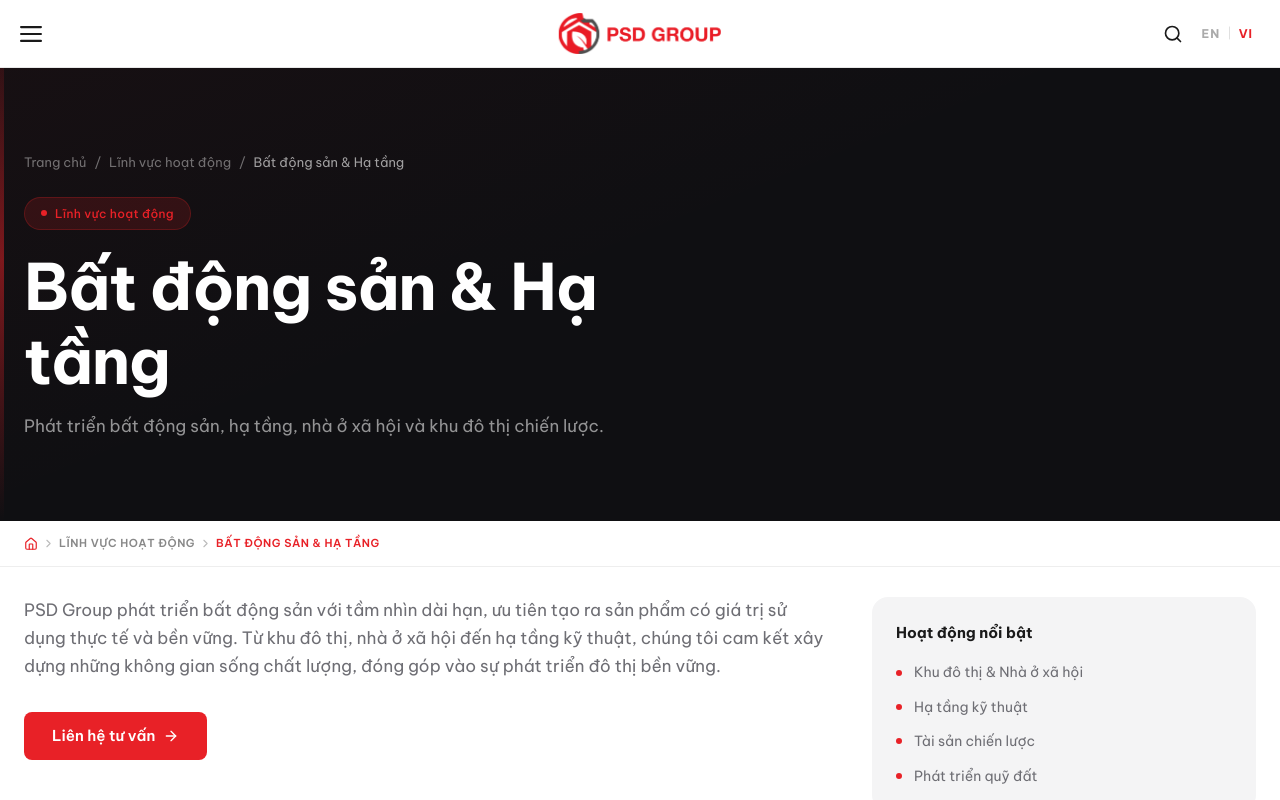
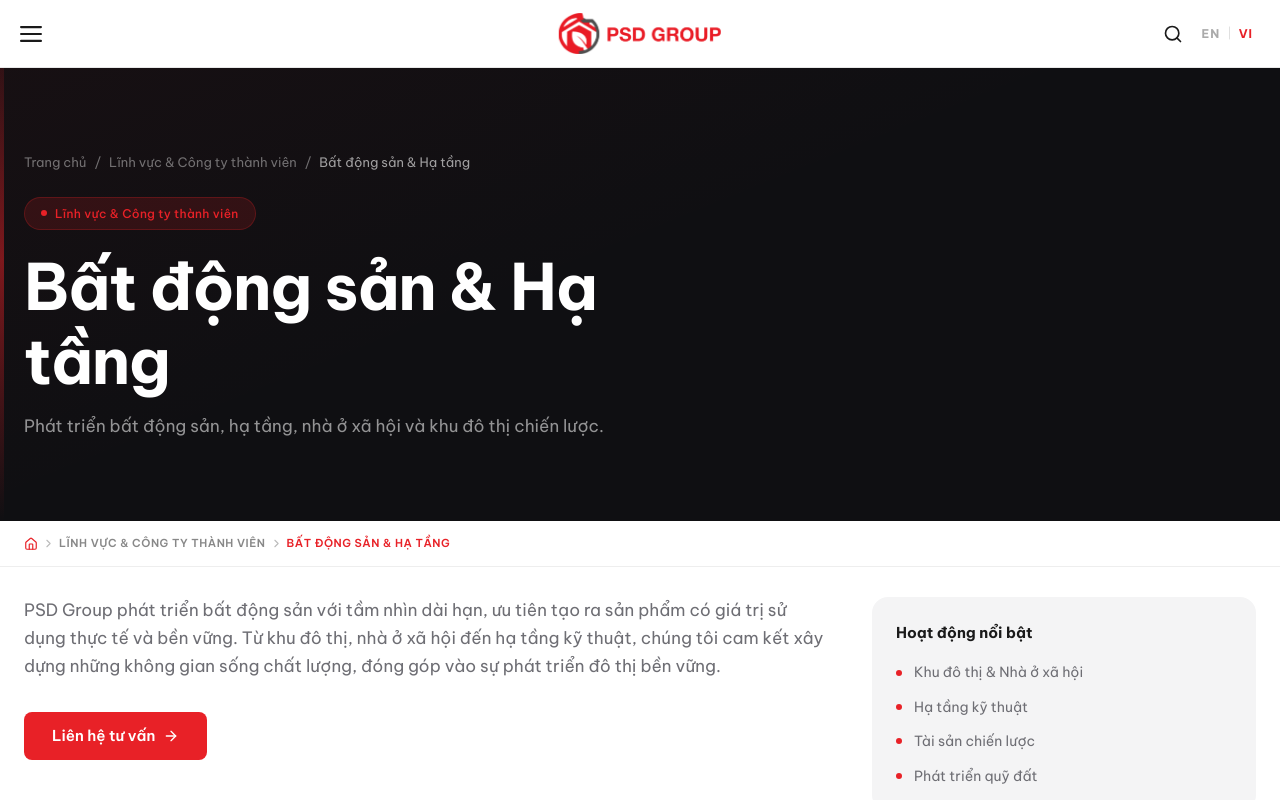
Before and after one commit to Cryptohp/psd-website, a Next.js app: page /linh-vuc-hoat-dong/bat-dong-san-ha-tang in a window 1280 px wide. Shown: the top 800 px of the page. Built offline with nearby package versions, Linux system fonts and the light colour scheme.

Commit message:
rename: linh-vuc to 'Lĩnh vực & Công ty thành viên', du-an to 'Dự án'

```diff
--- a/src/app/du-an/page.tsx
+++ b/src/app/du-an/page.tsx
@@ -80,7 +80,7 @@
         </AnimatePresence>
       </section>
 
-      <Breadcrumb items={[{ label: "Dự án & Công ty thành viên" }]} />
+      <Breadcrumb items={[{ label: "Dự án" }]} />
 
       {/* ── TABS — Mobile ── */}
       {sectors.length > 0 && (
--- a/src/app/linh-vuc-hoat-dong/[slug]/page.tsx
+++ b/src/app/linh-vuc-hoat-dong/[slug]/page.tsx
@@ -63,7 +63,7 @@
 export async function generateMetadata({ params }: { params: Promise<{ slug: string }> }): Promise<Metadata> {
   const { slug } = await params;
   const sector = sectorData[slug];
-  return { title: sector ? `${sector.name} – Lĩnh vực hoạt động` : "Lĩnh vực" };
+  return { title: sector ? `${sector.name} – Lĩnh vực & Công ty thành viên` : "Lĩnh vực" };
 }
 
 export default async function SectorDetailPage({ params }: { params: Promise<{ slug: string }> }) {
@@ -74,17 +74,17 @@
   return (
     <>
       <PageHero
-        tag="Lĩnh vực hoạt động"
+        tag="Lĩnh vực & Công ty thành viên"
         title={sector.name}
         desc={sector.desc}
         breadcrumbs={[
           { label: "Trang chủ", href: "/" },
-          { label: "Lĩnh vực hoạt động", href: "/linh-vuc-hoat-dong" },
+          { label: "Lĩnh vực & Công ty thành viên", href: "/linh-vuc-hoat-dong" },
           { label: sector.name },
         ]}
       />
 
-      <Breadcrumb items={[{ label: "Lĩnh vực hoạt động", href: "/linh-vuc-hoat-dong" }, { label: sector.name }]} />
+      <Breadcrumb items={[{ label: "Lĩnh vực & Công ty thành viên", href: "/linh-vuc-hoat-dong" }, { label: sector.name }]} />
 
       <section className="section-padding bg-white">
         <div className="container-psd max-w-[900px] mx-auto">
--- a/src/app/linh-vuc-hoat-dong/page.tsx
+++ b/src/app/linh-vuc-hoat-dong/page.tsx
@@ -249,7 +249,7 @@
           </AnimatePresence>
         </section>
 
-        <Breadcrumb items={[{ label: "Lĩnh vực hoạt động" }]} />
+        <Breadcrumb items={[{ label: "Lĩnh vực & Công ty thành viên" }]} />
 
         {/* ── SECTOR TABS — Mobile dropdown ── */}
         <div className="sectors-mobile-nav" style={{ background: "#f2f2f2", position: "relative" as const }}>
--- a/src/components/layout/Header.tsx
+++ b/src/components/layout/Header.tsx
@@ -23,8 +23,8 @@
       { label: "Hành trình phát triển",   href: "/ve-psd-group/hanh-trinh-phat-trien" },
     ],
   },
-  { label: "LĨNH VỰC HOẠT ĐỘNG",         href: "/linh-vuc-hoat-dong",  Icon: LayoutGrid },
-  { label: "DỰ ÁN & CÔNG TY THÀNH VIÊN", href: "/du-an",               Icon: Briefcase  },
+  { label: "LĨNH VỰC & CÔNG TY THÀNH VIÊN", href: "/linh-vuc-hoat-dong", Icon: LayoutGrid },
+  { label: "DỰ ÁN",                         href: "/du-an",              Icon: Briefcase  },
   { label: "PHỤNG SỰ XÃ HỘI",            href: "/phat-trien-ben-vung", Icon: Heart      },
   { label: "TIN TỨC",                     href: "/tin-tuc",             Icon: Newspaper  },
   { label: "TUYỂN DỤNG",                  href: "/tuyen-dung",          Icon: Users      },
```
